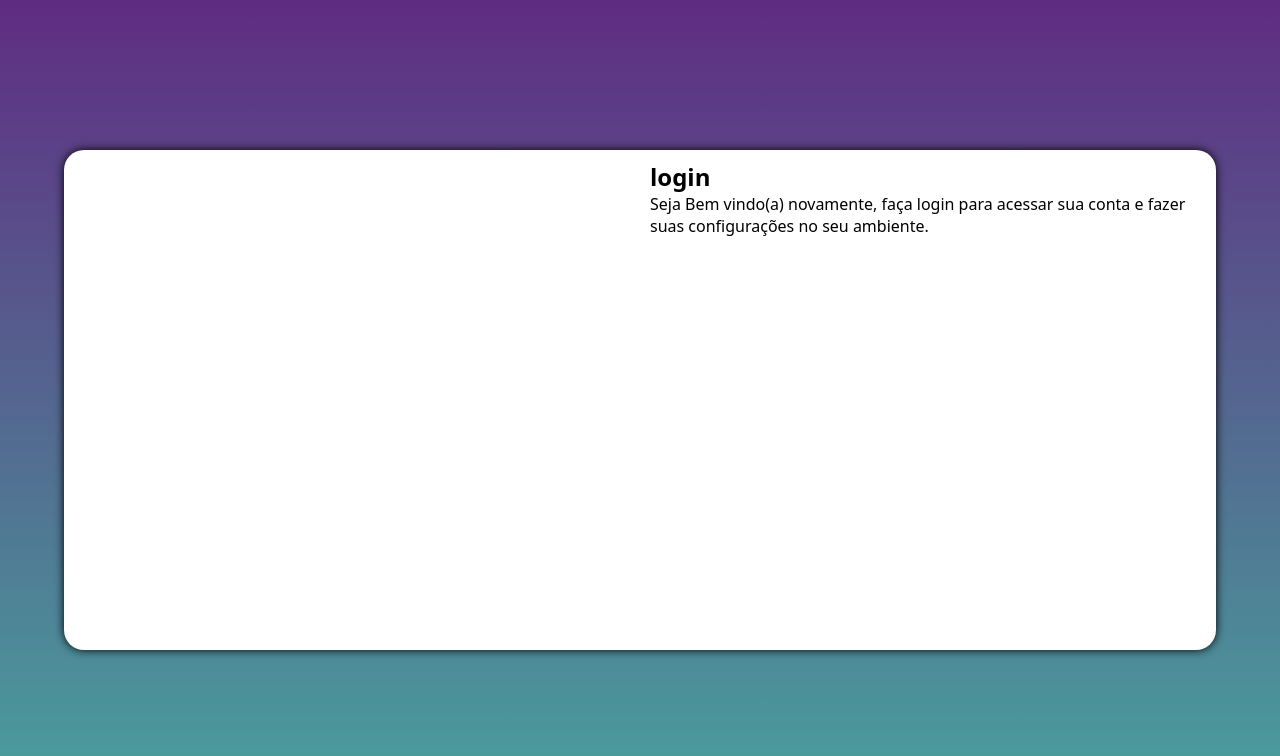
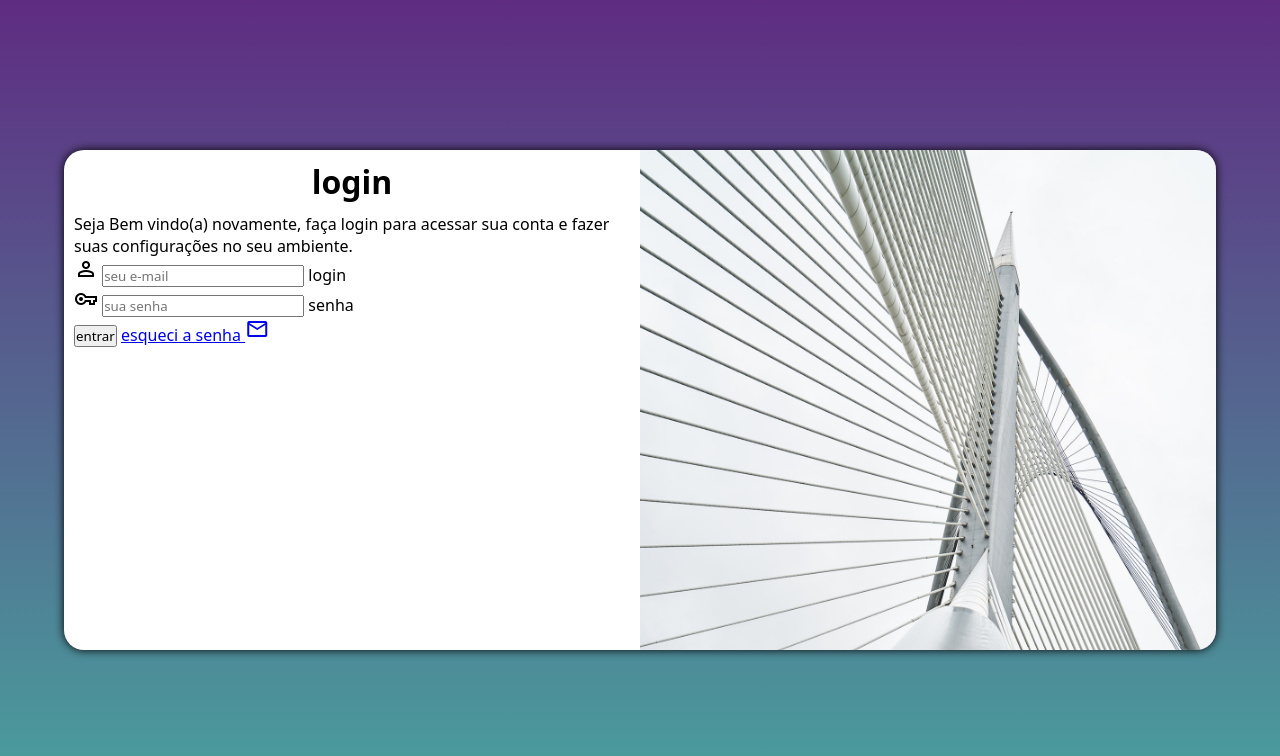
Before and after one commit to IvanildoCampos/projeto-login, a plain HTML site: page index.html in a window 1280 px wide. Drawn offline with nearby package versions, Linux system fonts and the light colour scheme.

Commit message:
concluido projeto login

```diff
--- a/estilos/media-query.css
+++ b/estilos/media-query.css
@@ -38,13 +38,13 @@ grandes telas: acima de 1200px
 }
 
 section#login > div#imagem {
-    float: left;
+    float: right;
     width: 50%;
     height: 100%;
 }
 
 section#login > div#formulario {
-    float: right;
+    float: left;
     width: 50%;
 }
 }
--- a/estilos/style.css
+++ b/estilos/style.css
@@ -44,13 +44,22 @@ section#login {
 
 section#login > div#imagem {
     display: block;
-    background-color: #5f2c82 url(../imagens/metal.jpg) no-repeat;
+    background: #5f2c82 url(../imagens/metal.jpg) no-repeat;
     background-size: cover;
     background-position: top, left;
     height: 200px;
 }
-
 section#login > div#formulario {
     display: block;
     padding: 10px;
 }
+
+div#formulario > h1 {
+    text-align: center;
+    margin-bottom: 10px;
+    font-size: 2em;
+}
+
+div#formulario > p {
+    font-size: 1em;
+}
--- a/index.html
+++ b/index.html
@@ -7,6 +7,7 @@
     <title>login</title>
     <link rel="stylesheet" href="estilos/style.css">
     <link rel="stylesheet" href="estilos/media-query.css">
+    <link href="https://fonts.googleapis.com/css2?family=Material+Symbols+Outlined" rel="stylesheet" />
 </head>
 <body>
     <main>
@@ -17,8 +18,21 @@
             <div id="formulario">
                 <h1>login</h1>
                 <p>Seja Bem vindo(a) novamente, faça login para acessar sua conta e fazer suas configurações no seu ambiente.</p>
-                <form action="login.php" method="post">
-
+                <form action="login.php" method="post" autocomplete="on">
+                    <div id="campo">
+                        <span class="material-symbols-outlined">person</span>
+                        <input type="email" name="login" id="ilogin" placeholder="seu e-mail" autocomplete="email" required maxlength="30">
+                        <label for="ilogin">login</label>
+                    </div>
+                    <div class="campo">
+                        <span class="material-symbols-outlined">vpn_key</span>
+                        <input type="password" name="senha" id="isenha" placeholder="sua senha" autocomplete="current-password" required minlength="8" maxlength="20">
+                        <label for="isenha">senha</label>
+                    </div>
+                    <input type="submit" value="entrar">
+                    <a href="esqueci.html">
+                        esqueci a senha <span class="material-symbols-outlined">mail</span>
+                    </a>
                 </form>
             </div>
         </section>
```
